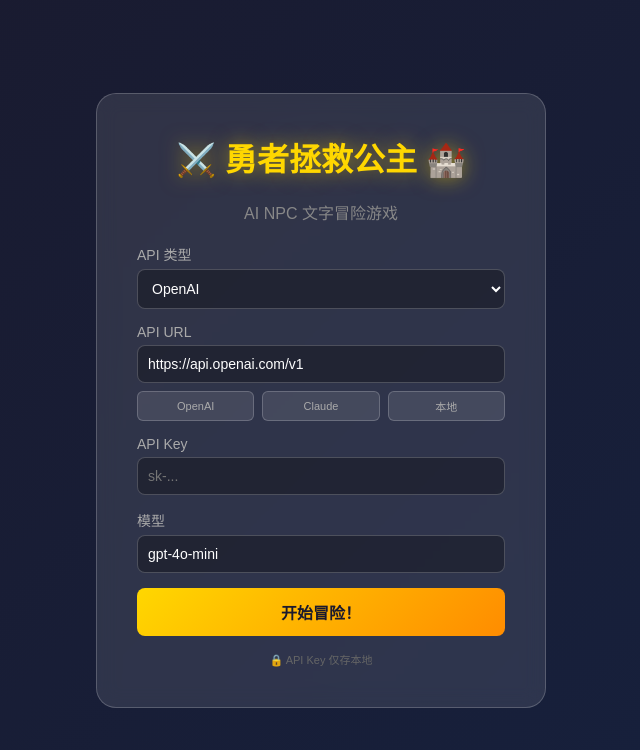
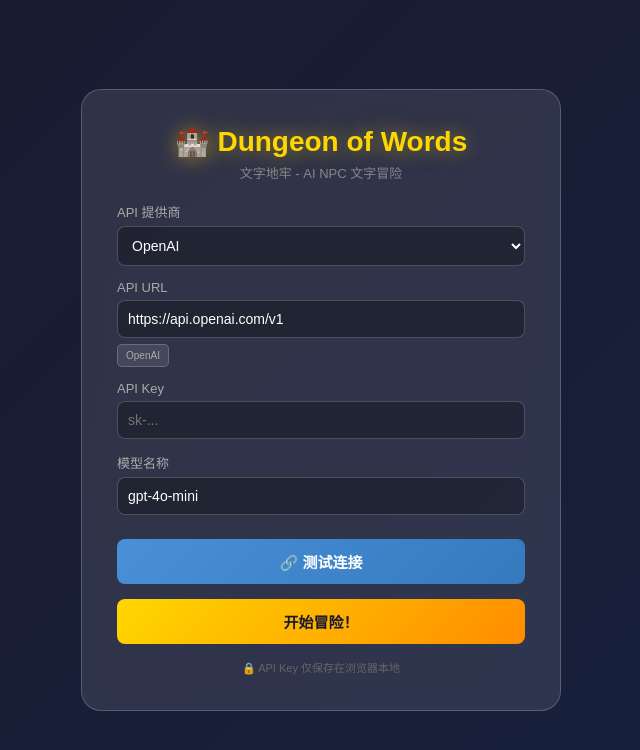
Before and after one commit to last-dive/dungeon-of-words, a plain HTML site: page game-rescue-princess.html in a window 1280 px wide. Both pictures are taken after a click on the button "OpenAI". Shown: the whole page, without its empty margins (319-959 px from the left). Drawn offline with Linux system fonts and the light colour scheme.

Commit message:
feat: 添加 API 测试功能和更多提供商支持 (GLM, Moonshot, DeepSeek, Qwen)

```diff
--- a/game-rescue-princess.html
+++ b/game-rescue-princess.html
@@ -3,25 +3,33 @@
 <head>
     <meta charset="UTF-8">
     <meta name="viewport" content="width=device-width, initial-scale=1.0">
-    <title>勇者拯救公主 - AI NPC 文字冒险</title>
+    <title>Dungeon of Words - 文字地牢</title>
     <style>
         * { margin: 0; padding: 0; box-sizing: border-box; }
         body { font-family: 'Microsoft YaHei', sans-serif; background: linear-gradient(135deg, #1a1a2e, #16213e); min-height: 100vh; color: #e8e8e8; }
         .container { max-width: 900px; margin: 0 auto; padding: 20px; }
 
         #login-screen { display: flex; flex-direction: column; align-items: center; justify-content: center; min-height: 100vh; padding: 20px; }
-        .login-box { background: rgba(255,255,255,0.1); backdrop-filter: blur(10px); border-radius: 20px; padding: 40px; width: 100%; max-width: 450px; border: 1px solid rgba(255,255,255,0.2); }
-        .login-box h1 { text-align: center; margin-bottom: 20px; color: #ffd700; text-shadow: 0 0 20px rgba(255,215,0,0.5); }
-        .form-group { margin-bottom: 15px; }
-        .form-group label { display: block; margin-bottom: 5px; color: #aaa; font-size: 14px; }
+        .login-box { background: rgba(255,255,255,0.1); backdrop-filter: blur(10px); border-radius: 20px; padding: 35px; width: 100%; max-width: 480px; border: 1px solid rgba(255,255,255,0.2); }
+        .login-box h1 { text-align: center; margin-bottom: 5px; color: #ffd700; text-shadow: 0 0 20px rgba(255,215,0,0.5); font-size: 28px; }
+        .login-box .subtitle { text-align: center; color: #888; margin-bottom: 20px; font-size: 13px; }
+        .form-group { margin-bottom: 14px; }
+        .form-group label { display: block; margin-bottom: 5px; color: #aaa; font-size: 13px; }
         .form-group input, .form-group select { width: 100%; padding: 10px; border-radius: 8px; border: 1px solid rgba(255,255,255,0.2); background: rgba(0,0,0,0.3); color: #fff; font-size: 14px; }
         .form-group input:focus { outline: none; border-color: #ffd700; }
-        .preset-btns { display: flex; gap: 8px; margin-top: 8px; }
-        .preset-btn { flex: 1; padding: 6px; background: rgba(255,255,255,0.1); border: 1px solid rgba(255,255,255,0.2); border-radius: 6px; color: #aaa; cursor: pointer; font-size: 11px; }
+        .preset-btns { display: flex; gap: 6px; margin-top: 6px; flex-wrap: wrap; }
+        .preset-btn { padding: 5px 8px; background: rgba(255,255,255,0.1); border: 1px solid rgba(255,255,255,0.2); border-radius: 5px; color: #aaa; cursor: pointer; font-size: 10px; }
         .preset-btn:hover { background: rgba(255,215,0,0.2); color: #ffd700; }
-        .btn { width: 100%; padding: 12px; border: none; border-radius: 8px; font-size: 16px; font-weight: bold; cursor: pointer; }
+        .btn { width: 100%; padding: 12px; border: none; border-radius: 8px; font-size: 15px; font-weight: bold; cursor: pointer; transition: all 0.2s; }
         .btn-primary { background: linear-gradient(135deg, #ffd700, #ff8c00); color: #1a1a2e; }
         .btn-primary:hover { transform: translateY(-2px); box-shadow: 0 5px 20px rgba(255,215,0,0.4); }
+        .btn-secondary { background: linear-gradient(135deg, #4a90d9, #357abd); color: white; margin-top: 10px; }
+        .btn-secondary:hover { transform: translateY(-2px); box-shadow: 0 5px 15px rgba(74,144,217,0.4); }
+        .btn:disabled { opacity: 0.6; cursor: not-allowed; transform: none; }
+
+        .test-result { margin-top: 10px; padding: 10px; border-radius: 6px; font-size: 13px; display: none; }
+        .test-result.success { background: rgba(0,255,0,0.15); border: 1px solid rgba(0,255,0,0.3); color: #90EE90; }
+        .test-result.error { background: rgba(255,0,0,0.15); border: 1px solid rgba(255,0,0,0.3); color: #FFB6C1; }
 
         #game-screen { display: none; }
         .game-header { display: flex; justify-content: space-between; align-items: center; padding: 15px; background: rgba(0,0,0,0.3); border-radius: 12px; margin-bottom: 15px; }
@@ -65,7 +73,7 @@
         .input-container textarea { width: 100%; padding: 10px; border-radius: 8px; border: 1px solid rgba(255,255,255,0.2); background: rgba(0,0,0,0.5); color: #fff; font-size: 14px; resize: vertical; min-height: 60px; font-family: inherit; }
         .input-container textarea:focus { outline: none; border-color: #ffd700; }
         .input-actions { display: flex; gap: 8px; margin-top: 10px; flex-wrap: wrap; }
-        .btn-action { padding: 10px 16px; border: none; border-radius: 6px; font-size: 13px; cursor: pointer; }
+        .btn-action { padding: 10px 14px; border: none; border-radius: 6px; font-size: 13px; cursor: pointer; }
         .btn-attack { background: linear-gradient(135deg, #ff4444, #cc0000); color: white; }
         .btn-magic { background: linear-gradient(135deg, #9370db, #6a5acd); color: white; }
         .btn-move { background: linear-gradient(135deg, #4a90d9, #357abd); color: white; }
@@ -89,28 +97,51 @@
 <body>
     <div id="login-screen">
         <div class="login-box">
-            <h1>⚔️ 勇者拯救公主 🏰</h1>
-            <p style="text-align:center;color:#888;margin-bottom:20px;">AI NPC 文字冒险游戏</p>
+            <h1>🏰 Dungeon of Words</h1>
+            <p class="subtitle">文字地牢 - AI NPC 文字冒险</p>
+
             <div class="form-group">
-                <label>API 类型</label>
-                <select id="api-type"><option value="openai">OpenAI</option><option value="anthropic">Anthropic</option></select>
+                <label>API 提供商</label>
+                <select id="api-provider" onchange="onProviderChange()">
+                    <option value="openai">OpenAI</option>
+                    <option value="anthropic">Anthropic Claude</option>
+                    <option value="glm">智谱 GLM</option>
+                    <option value="moonshot">月之暗面 Moonshot</option>
+                    <option value="deepseek">DeepSeek</option>
+                    <option value="qwen">阿里 Qwen</option>
+                    <option value="custom">自定义 URL</option>
+                </select>
             </div>
+
             <div class="form-group">
                 <label>API URL</label>
-                <input type="text" id="api-url" placeholder="https://api.openai.com/v1">
-                <div class="preset-btns"><button class="preset-btn" onclick="setPreset('openai')">OpenAI</button><button class="preset-btn" onclick="setPreset('claude')">Claude</button><button class="preset-btn" onclick="setPreset('local')">本地</button></div>
+                <input type="text" id="api-url" placeholder="API 地址">
+                <div class="preset-btns" id="preset-btns"></div>
             </div>
-            <div class="form-group"><label>API Key</label><input type="password" id="api-key" placeholder="sk-..."></div>
-            <div class="form-group"><label>模型</label><input type="text" id="model-name" value="gpt-4o-mini"></div>
-            <button class="btn btn-primary" onclick="startGame()">开始冒险！</button>
-            <p style="text-align:center;color:#666;margin-top:15px;font-size:11px;">🔒 API Key 仅存本地</p>
+
+            <div class="form-group">
+                <label>API Key</label>
+                <input type="password" id="api-key" placeholder="sk-...">
+            </div>
+
+            <div class="form-group">
+                <label>模型名称</label>
+                <input type="text" id="model-name" placeholder="模型名">
+            </div>
+
+            <button class="btn btn-secondary" id="test-btn" onclick="testAPI()">🔗 测试连接</button>
+            <div class="test-result" id="test-result"></div>
+
+            <button class="btn btn-primary" onclick="startGame()" style="margin-top:15px;">开始冒险！</button>
+
+            <p style="text-align:center;color:#666;margin-top:15px;font-size:11px;">🔒 API Key 仅保存在浏览器本地</p>
         </div>
     </div>
 
     <div id="game-screen">
         <div class="container">
             <div class="game-header">
-                <div class="game-title">⚔️ 勇者拯救公主</div>
+                <div class="game-title">🏰 Dungeon of Words</div>
                 <div class="game-stats">
                     <div class="stat"><div class="stat-value" id="turn">0</div><div class="stat-label">回合</div></div>
                     <div class="stat"><div class="stat-value" id="steps">50</div><div class="stat-label">剩余</div></div>
@@ -148,20 +179,130 @@
     </div>
 
     <script>
+    // ==================== API 配置 ====================
+    const API_PRESETS = {
+        openai: { url: 'https://api.openai.com/v1/chat/completions', model: 'gpt-4o-mini' },
+        anthropic: { url: 'https://api.anthropic.com/v1/messages', model: 'claude-3-haiku-20240307' },
+        glm: { url: 'https://open.bigmodel.cn/api/paas/v4/chat/completions', model: 'glm-4' },
+        moonshot: { url: 'https://api.moonshot.cn/v1/chat/completions', model: 'moonshot-v1-8k' },
+        deepseek: { url: 'https://api.deepseek.com/v1/chat/completions', model: 'deepseek-chat' },
+        qwen: { url: 'https://dashscope.aliyuncs.com/compatible-mode/v1/chat/completions', model: 'qwen-turbo' },
+        custom: { url: '', model: '' }
+    };
+
+    const PRESET_BUTTONS = {
+        openai: [{label:'OpenAI',url:'https://api.openai.com/v1'}],
+        anthropic: [{label:'Claude',url:'https://api.anthropic.com/v1'}],
+        glm: [{label:'GLM',url:'https://open.bigmodel.cn/api/paas/v4'}],
+        moonshot: [{label:'Moonshot',url:'https://api.moonshot.cn/v1'}],
+        deepseek: [{label:'DeepSeek',url:'https://api.deepseek.com/v1'}],
+        qwen: [{label:'Qwen',url:'https://dashscope.aliyuncs.com/compatible-mode/v1'}],
+        custom: [{label:'自定义',url:''}]
+    };
+
+    // ==================== 游戏配置 ====================
     const CFG = { SIZE: 5, STEPS: 50, HP: 100, MP: 50, BOSS: 200 };
-    let state = { apiUrl: '', apiKey: '', model: '', turn: 0, steps: CFG.STEPS, player: {x:0,y:0,hp:CFG.HP}, mage: {mp:CFG.MP}, boss: {x:4,y:4,hp:CFG.BOSS}, princess: {x:0,y:0,found:false}, monsters: [], treasures: [], loading: false, over: false };
+    let state = { provider: 'openai', apiUrl: '', apiKey: '', model: '', turn: 0, steps: CFG.STEPS, player: {x:0,y:0,hp:CFG.HP}, mage: {mp:CFG.MP}, boss: {x:4,y:4,hp:CFG.BOSS}, princess: {x:0,y:0,found:false}, monsters: [], treasures: [], loading: false, over: false };
 
-    function setPreset(t) {
-        document.getElementById('api-url').value = t==='openai'?'https://api.openai.com/v1':t==='claude'?'https://api.anthropic.com/v1':'http://localhost:1234/v1';
-        document.getElementById('model-name').value = t==='openai'?'gpt-4o-mini':t==='claude'?'claude-3-haiku-20240307':'gpt-4o-mini';
+    // ==================== 初始化 ====================
+    function onProviderChange() {
+        const provider = document.getElementById('api-provider').value;
+        const preset = API_PRESETS[provider];
+        document.getElementById('api-url').value = preset.url;
+        document.getElementById('model-name').value = preset.model;
+
+        const btns = PRESET_BUTTONS[provider];
+        const btnContainer = document.getElementById('preset-btns');
+        btnContainer.innerHTML = btns.map(b =>
+            `<button class="preset-btn" onclick="setURL('${b.url}')">${b.label}</button>`
+        ).join('');
     }
 
+    function setURL(url) { document.getElementById('api-url').value = url; }
+
+    // 初始化
+    onProviderChange();
+
+    // ==================== API 测试 ====================
+    async function testAPI() {
+        const provider = document.getElementById('api-provider').value;
+        const apiUrl = document.getElementById('api-url').value.trim();
+        const apiKey = document.getElementById('api-key').value.trim();
+        const model = document.getElementById('model-name').value.trim();
+        const result = document.getElementById('test-result');
+        const testBtn = document.getElementById('test-btn');
+
+        if (!apiUrl || !apiKey || !model) {
+            result.className = 'test-result error';
+            result.textContent = '请填写完整的 API 配置';
+            result.style.display = 'block';
+            return;
+        }
+
+        testBtn.disabled = true;
+        testBtn.innerHTML = '<span class="loading"></span>测试中...';
+        result.style.display = 'none';
+
+        try {
+            const response = await callAPI(apiUrl, apiKey, model, '你好，请回复"OK"', provider);
+            result.className = 'test-result success';
+            result.textContent = '✅ 连接成功！API 正常工作';
+        } catch (e) {
+            result.className = 'test-result error';
+            result.textContent = '❌ 连接失败: ' + e.message;
+        }
+
+        result.style.display = 'block';
+        testBtn.disabled = false;
+        testBtn.textContent = '🔗 测试连接';
+    }
+
+    async function callAPI(apiUrl, apiKey, model, prompt, provider) {
+        const isAnthropic = provider === 'anthropic';
+
+        let headers = { 'Content-Type': 'application/json' };
+        let body;
+
+        if (isAnthropic) {
+            headers['x-api-key'] = apiKey;
+            headers['anthropic-version'] = '2023-06-01';
+            body = { model: model, max_tokens: 50, messages: [{ role: 'user', content: prompt }] };
+        } else if (provider === 'glm') {
+            headers['Authorization'] = apiKey;
+            body = { model: model, messages: [{ role: 'user', content: prompt }], max_tokens: 50 };
+        } else {
+            headers['Authorization'] = 'Bearer ' + apiKey;
+            body = { model: model, messages: [{ role: 'user', content: prompt }], max_tokens: 50 };
+        }
+
+        const r = await fetch(apiUrl, { method: 'POST', headers, body: JSON.stringify(body) });
+
+        if (!r.ok) {
+            const err = await r.text();
+            throw new Error('HTTP ' + r.status + ': ' + err.substring(0, 100));
+        }
+
+        const d = await r.json();
+
+        if (isAnthropic) {
+            return d.content?.[0]?.text;
+        } else {
+            return d.choices?.[0]?.message?.content || JSON.stringify(d);
+        }
+    }
+
+    // ==================== 游戏逻辑 ====================
     function startGame() {
-        const url = document.getElementById('api-url').value.trim();
-        const key = document.getElementById('api-key').value.trim();
-        const model = document.getElementById('model-name').value.trim();
-        if (!url || !key || !model) return alert('请填写完整');
-        state.apiUrl = url; state.apiKey = key; state.model = model;
+        state.provider = document.getElementById('api-provider').value;
+        state.apiUrl = document.getElementById('api-url').value.trim();
+        state.apiKey = document.getElementById('api-key').value.trim();
+        state.model = document.getElementById('model-name').value.trim();
+
+        if (!state.apiUrl || !state.apiKey || !state.model) {
+            alert('请填写完整的 API 配置！');
+            return;
+        }
+
         initMap();
         document.getElementById('login-screen').style.display = 'none';
         document.getElementById('game-screen').style.display = 'block';
@@ -237,11 +378,11 @@
             const d=15+Math.floor(Math.random()*16);state.boss.hp-=d;
             add('hero','勇者','攻击Boss！造成'+d+'伤害！');
             if(state.boss.hp<=0){add('narrator','叙事者','Boss倒了！');add('boss','Azathoth','公主在...北塔...（消散）');state.princess.found=true;state.princess.x=state.boss.x;state.princess.y=Math.max(0,state.boss.y-1);}
-            else{const bd=15+Math.floor(Math.random()*21);state.player.hp-=bd;add('boss','Azathoth','愚蠢！受死！（'+-bd+'伤害）');}
+            else{const bd=15+Math.floor(Math.random()*21);state.player.hp-=bd;add('boss','Azathoth','愚蠢！受死！（'+bd+'伤害）');}
             return;
         }
         const m=state.monsters.find(m=>m.x===x&&m.y===y&&m.hp>0);
-        if(m){const d=15+Math.floor(Math.random()*16);m.hp-=d;add('hero','勇者','攻击怪物！'+d+'伤害！');if(m.hp<=0)add('narrator','叙事者','怪物死亡！');else{const md=10+Math.floor(Math.random()*16);state.player.hp-=md;add('narrator','叙事者','怪物反击！-'+md+'HP');}}
+        if(m){const d=15+Math.floor(Math.random()*16);m.hp-=d;add('hero','勇者','攻击怪物！'+d+'伤害！');if(m.hp<=0)add('narrator','叙事者','怪物死亡');else{const md=10+Math.floor(Math.random()*16);state.player.hp-=md;add('narrator','叙事者','被反击！-'+md+'HP');}}
         else add('narrator','叙事者','这里没有敌人...');
     }
 
@@ -274,7 +415,6 @@
     }
 
     async function npcTurn(){
-        // Boss 攻击
         if(state.boss.hp>0&&dist(state.player,state.boss)===0){
             const d=15+Math.floor(Math.random()*21);state.player.hp-=d;
             add('boss','Azathoth','接受黑暗吧！-'+d+'HP');
@@ -289,26 +429,13 @@
         if(dist(state.player,{x:0,y:0})<=1)npcs.push('mage');
         if(state.princess.found&&state.player.x===state.princess.x&&state.player.y===state.princess.y)npcs.push('princess');
         if(npcs.length===0){add('narrator','附近没有人可以对话...');return;}
-        // AI 对话
         const npc=npcs[Math.floor(Math.random()*npcs.length)];
         let prompt='',name='';
-        if(npc==='boss'){prompt='你是黑暗龙王Azathoth，傲慢残忍。玩家说：「'+input+'」用角色的语气简短回复（1-2句）。';name='Azathoth';}
-        else if(npc==='mage'){prompt='你是法师Merlin，忠诚友善。玩家说：「'+input+'」用角色语气回复，给出建议或帮助（1-2句）。';name='Merlin';}
-        else{prompt='你是公主Elara，温柔勇敢。玩家说：「'+input+'」用角色语气回复（1-2句）。';name='公主Elara';}
-        try{const resp=await callAI(prompt);add(npc==='boss'?'boss':npc==='mage'?'mage':'princess',name,resp);}
+        if(npc==='boss'){prompt='你是黑暗龙王Azathoth，傲慢残忍。玩家说：「'+input+'」用角色语气简短回复1-2句。';name='Azathoth';}
+        else if(npc==='mage'){prompt='你是法师Merlin，忠诚友善。玩家说：「'+input+'」用角色语气回复，给出建议1-2句。';name='Merlin';}
+        else{prompt='你是公主Elara，温柔勇敢。玩家说：「'+input+'」用角色语气回复1-2句。';name='公主Elara';}
+        try{const resp=await callAPI(state.apiUrl,state.apiKey,state.model,prompt,state.provider);add(npc==='boss'?'boss':npc==='mage'?'mage':'princess',name,resp);}
         catch(e){add('narrator','对话失败:'+e.message);}
-    }
-
-    async function callAI(prompt){
-        const isAnthropic=state.apiUrl.includes('anthropic');
-        const headers={'Content-Type':'application/json'};
-        if(isAnthropic){headers['x-api-key']=state.apiKey;headers['anthropic-version']='2023-06-01';}
-        else headers['Authorization']='Bearer '+state.apiKey;
-        const body=isAnthropic?{model:state.model,max_tokens:100,messages:[{role:'user',content:prompt}]}:{model:state.model,messages:[{role:'user',content:prompt}],max_tokens:100};
-        const r=await fetch(state.apiUrl+(isAnthropic?'/messages':'/chat/completions'),{method:'POST',headers,body:JSON.stringify(body)});
-        if(!r.ok)throw new Error('API错误:'+r.status);
-        const d=await r.json();
-        return isAnthropic?d.content[0].text:d.choices[0].message.content;
     }
 
     function end(win){
```
